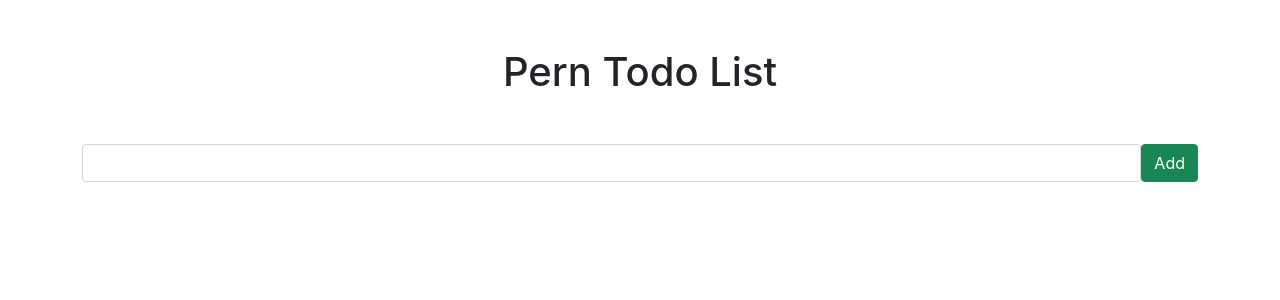
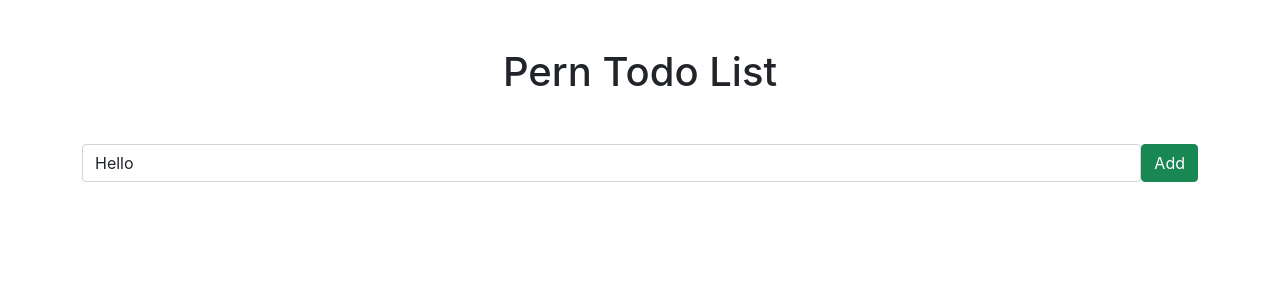
Before and after one commit to rimla1/PERN-Todo, a React (Create React App) app in the folder client/: page / in a window 1280 px wide. Shown: the top 300 px of the page. Built offline with nearby package versions, Linux system fonts and the light colour scheme.

Commit message:
Adding react hook useState, and set default value to Hello

```diff
--- a/client/src/components/inputTodo.js
+++ b/client/src/components/inputTodo.js
@@ -1,11 +1,13 @@
-import React, { Fragment } from "react";
+import React, { Fragment, useState } from "react";
 
 const InputTodo = () => {
+    const [desc, setDesc] = useState("Hello");
+
     return (
         <Fragment>
             <h1 className="text-center mt-5">Pern Todo List</h1>
             <form className="d-flex mt-5">
-                <input type="text" className="form-control"/>
+                <input type="text" className="form-control" value={desc}/>
                 <button className="btn btn-success">Add</button>
             </form>
         </Fragment>
```
